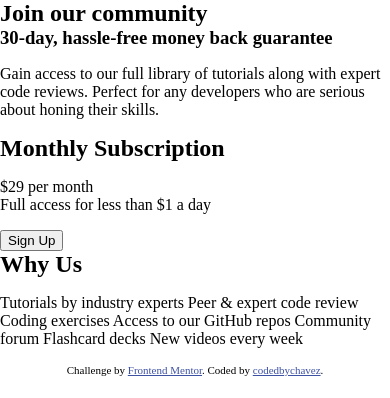
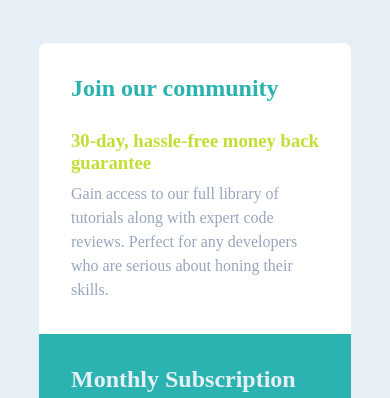
Before and after one commit to codedbychavez/single-price-grid-component, a plain HTML site: page index.html in a window 390 px wide. Shown: the top 398 px of the page. Drawn offline with Linux system fonts and the light colour scheme.

Commit message:
Added initial mobile styling

```diff
--- a/index.html
+++ b/index.html
@@ -12,50 +12,50 @@
 </head>
 
 <body>
-  <main>
+  <main class="container">
     <section class="newsletter-section">
 
-
-      <div class="container">
-        <h1 class="newsletter-section__title">
+      <div class="newsletter__intro">
+        <div class="content-wrapper">
+          <h1 class="newsletter__intro-title">
             Join our community
           </h1>
-
-        <h3 class="newsletter-section__cta-text">
+          <h3 class="newsletter__intro-cta-text">
             30-day, hassle-free money back guarantee
           </h3>
-
-        <p class="newsletter-section__text">
+          <p class="newsletter__intro__text">
             Gain access to our full library of tutorials along with expert code reviews.
             Perfect for any developers who are serious about honing their skills.
           </p>
         </div>
+      </div>
 
       <div class="row">
-        <div class="container">
 
-          <div class="col">
-            <h2 class="newsletter-section__sub-headiing">
+        <div class="newsletter-col newsletter-col--darkblue">
+          <div class="content-wrapper">
+            <h2 class="newsletter-col__heading">
               Monthly Subscription
             </h2>
-            <p class="newsletter-section__text">
-
-              <span>&dollar;29</span> <span class="newsletter-section__text--faded">per month</span>
-              <br>
+            <p class="newsletter-col__text">
+              <span class="newsletter-col__price">&dollar;29</span>
+              <span class="newsletter-col__rate">per month</span>
+            </p>
+            <p class="newsletter-col__text">
               Full access for less than &dollar;1 a day
-
             </p>
-            <button class="newsletter-section__button">
+            <button class="newsletter-col__button">
               Sign Up
             </button>
           </div>
+        </div>
 
-          <div class="col">
+        <div class="newsletter-col newsletter-col--lightblue">
+          <div class="content-wrapper">
             <h2 class="newsletter-section__sub-headiing">
               Why Us
             </h2>
-
-            <p class="newsletter-section__text">
+            <p class="newsletter-col__text">
               Tutorials by industry experts
               Peer &amp; expert code review
               Coding exercises
@@ -64,14 +64,16 @@
               Flashcard decks
               New videos every week
             </p>
-
-          </div>
           </div>
 
         </div>
 
+      </div>
+
+
+
+
     </section>
-
   </main>
 
   <footer>
--- a/style.css
+++ b/style.css
@@ -2,15 +2,99 @@
   box-sizing: border-box;
 }
 
-body {
+body, main {
   margin: 0;
+  height: 100vh;
+  background-color: hsl(204, 43%, 93%)
+}
+
+main {
+  display: flex;
+  align-items: center;
+  justify-content: center;
+}
+
+.container {
+  max-width: 80%;
+  margin: 0 auto;
 }
 
 h1, h2, h3 {
   margin: 0;
 }
 
+p {
+  margin: 0px;
+  padding: 0px;
+}
 
+.newsletter-section {
+  background-color: white;
+  border-radius: .5em;
+  color: hsl(204, 43%, 93%);
+}
+
+.content-wrapper {
+  padding: 2em;
+}
+
+.newsletter__intro {
+  color: hsl(218, 22%, 67%);
+}
+
+.newsletter__intro-title {
+  color: hsl(179, 62%, 43%);
+}
+
+.newsletter__intro-cta-text {
+  color: hsl(71, 73%, 54%);
+  margin-top: 1.5em;
+}
+
+.newsletter__intro__text, .newsletter-col__text {
+  line-height: 1.5;
+  margin-top: .5em;
+}
+
+/* Monthly Subscription */
+
+.newsletter-col--darkblue {
+  background-color: #2bb3b1;
+  color: hsl(204, 43%, 93%);
+}
+
+.newsletter-col__price {
+  font-size: 2em;
+  margin-right: .5em;
+}
+
+.newsletter-col__button {
+  background-color: hsl(71, 73%, 54%);
+  border: 0px;
+  width: 100%;
+  padding: 1em 2em;
+  border-radius: .5em;
+  margin-top: 2em;
+}
+
+
+.newsletter-section__text--price-text {
+  font-size: 2rem;
+  margin-right: .3em;
+}
+
+.newsletter-section__text--faded {
+  color: hsl(203, 80%, 86%);
+}
+
+
+/* Why Us */
+
+.newsletter-col--lightblue {
+  background-color: #4abebd;
+  border-bottom-left-radius: .5em;
+  border-bottom-right-radius: .5em;
+}
 
 .attribution { font-size: 11px; text-align: center; }
 .attribution a { color: hsl(228, 45%, 44%); }
```
Lines whose indentation alone changed are shown as unchanged.
